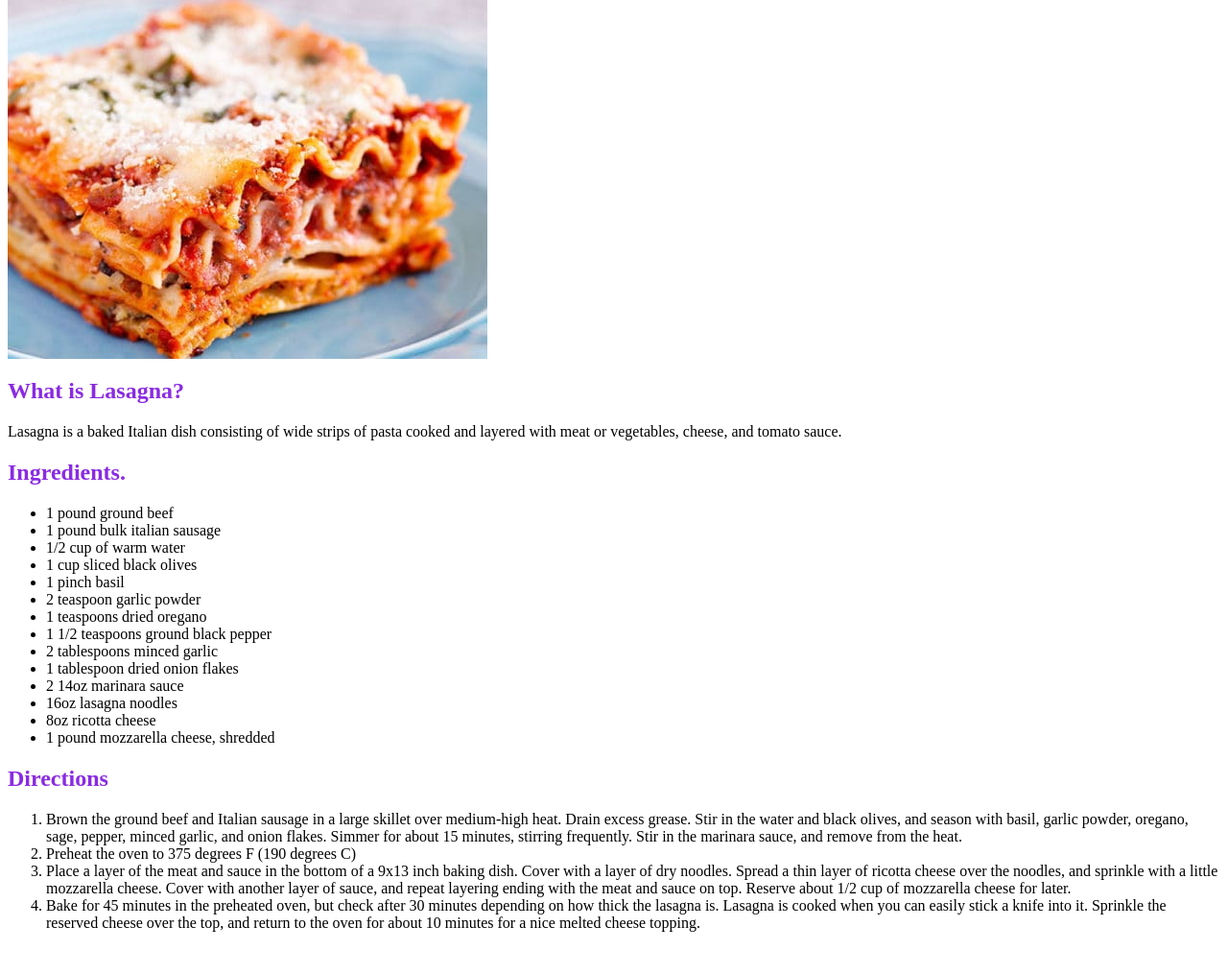
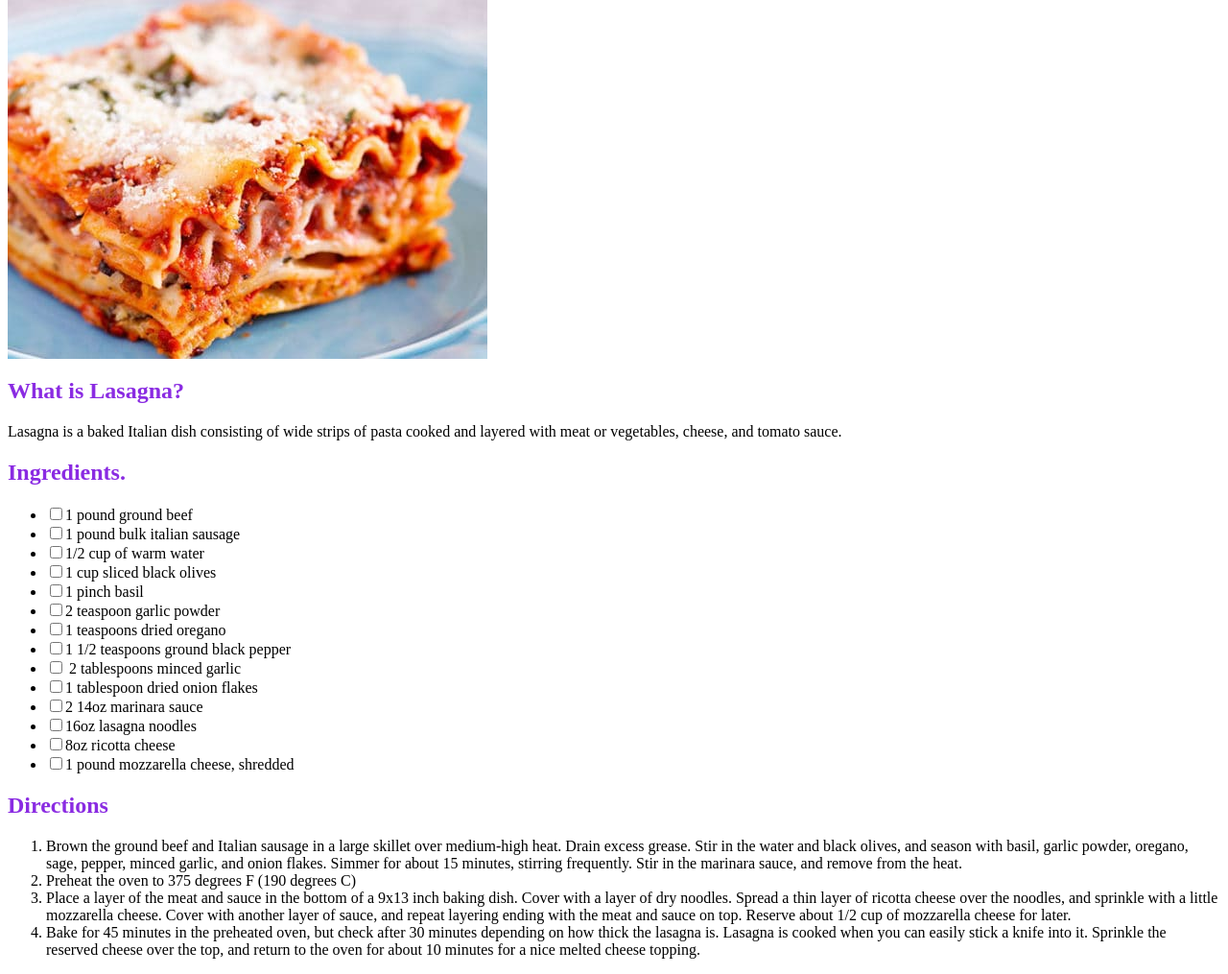
Before and after one commit to urcooln/odin-recipes, a plain HTML site: page recipes/lasagna.html in a window 1280 px wide. Shown: the part 67-1082 px from the top of the page at 96% size. Before the commit the page ends 1054 px from the top, so only its background shows below. Drawn offline with Linux system fonts and the light colour scheme.

Commit message:
Added Check Boxes to ingredients

```diff
--- a/recipes/lasagna.html
+++ b/recipes/lasagna.html
@@ -6,20 +6,20 @@
 Lasagna is a baked Italian dish consisting of wide strips of pasta cooked and layered with meat or vegetables, cheese, and tomato sauce.
 <h2>Ingredients.</h2>
 <ul>
-    <li>1 pound ground beef</li>
-    <li>1 pound bulk italian sausage</li>
-    <li>1/2 cup of warm water</li>
-    <li>1 cup sliced black olives</li>
-    <li>1 pinch basil</li>
-    <li>2 teaspoon garlic powder</li>
-    <li>1 teaspoons dried oregano</li>
-    <li>1 1/2 teaspoons ground black pepper</li>
-    <li> 2 tablespoons minced garlic</li>
-    <li>1 tablespoon dried onion flakes</li>
-    <li>2 14oz marinara sauce</li>
-    <li>16oz lasagna noodles</li>
-    <li>8oz ricotta cheese</li>
-    <li>1 pound mozzarella cheese, shredded</li>
+    <li><input type="checkbox">1 pound ground beef</li>
+    <li><input type="checkbox">1 pound bulk italian sausage</li>
+    <li><input type="checkbox">1/2 cup of warm water</li>
+    <li><input type="checkbox">1 cup sliced black olives</li>
+    <li><input type="checkbox">1 pinch basil</li>
+    <li><input type="checkbox">2 teaspoon garlic powder</li>
+    <li><input type="checkbox">1 teaspoons dried oregano</li>
+    <li><input type="checkbox">1 1/2 teaspoons ground black pepper</li>
+    <li><input type="checkbox"> 2 tablespoons minced garlic</li>
+    <li><input type="checkbox">1 tablespoon dried onion flakes</li>
+    <li><input type="checkbox">2 14oz marinara sauce</li>
+    <li><input type="checkbox">16oz lasagna noodles</li>
+    <li><input type="checkbox">8oz ricotta cheese</li>
+    <li><input type="checkbox">1 pound mozzarella cheese, shredded</li>
 
 
 </ul>
```
Also changed, not shown: recipes/frozenburritos.html (+13 -14 lines).
